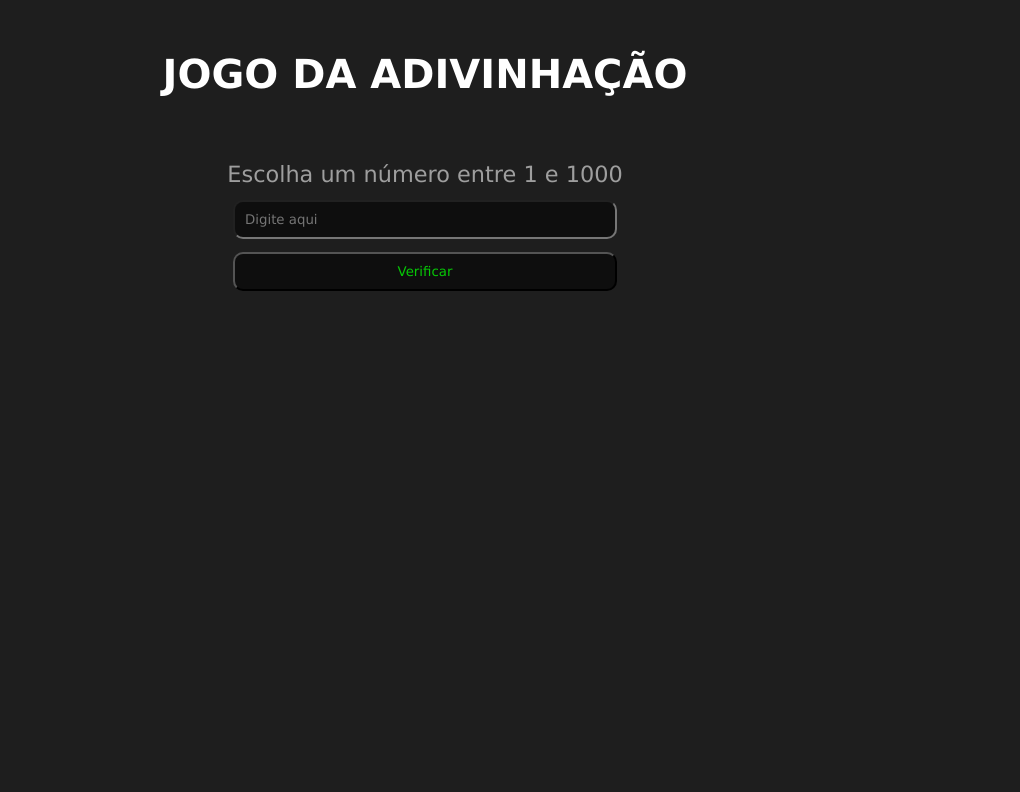
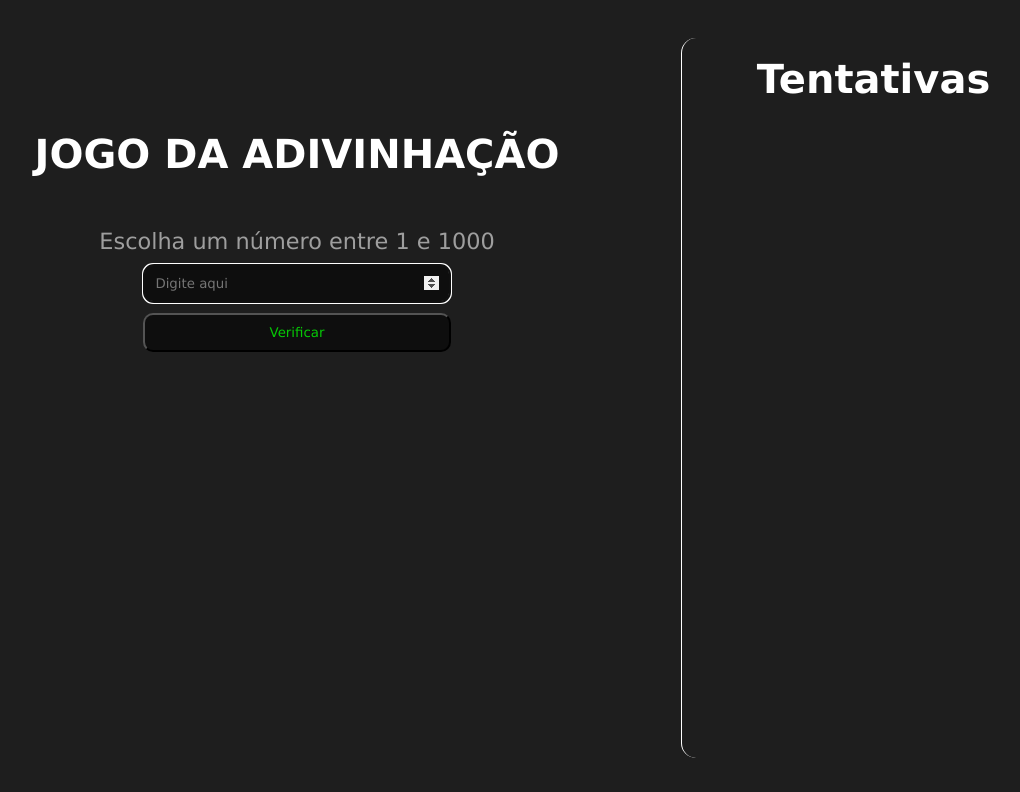
Before and after one commit to felipeInv/jogo_adivinhar, a plain HTML site: page index.html in a window 1280 px wide. Both pictures are taken after a click on the input "Verificar". Shown: the whole page, without its empty margins (215-1235 px from the left). Drawn offline with Linux system fonts and the light colour scheme.

Commit message:
adivinhação v3

```diff
--- a/back.js
+++ b/back.js
@@ -1,31 +1,42 @@
-var resultado = parseInt(Math.random()*1001);
-function verificar(){
+var resultado = parseInt(Math.random() * 1001);
+var numTentativas = 0
+function verificar() {
     var numero = window.document.getElementById('num')
     var resposta = window.document.getElementById('resposta')
     var painelCerto = window.document.getElementById('painelCerto')
     var painelMais = window.document.getElementById('painelMais')
     var painelMenos = window.document.getElementById('painelMenos')
     var section = window.document.getElementById('section')
+    var tentativas = window.document.getElementById('tentativa')
+
     painelMais.style.display = "none"
     painelCerto.style.display = "none"
     painelMenos.style.display = "none"
-if(numero.value.length > 0){
+    if (numero.value.length > 0) {
         section.style.display = "block"
+        resposta.innerText = "Verificando..."
+
+        setTimeout(() => {
+            numTentativas++
             numero = Number(numero.value)
-    if(numero == resultado){
+            tentativas.innerHTML += `<br>na sua ${numTentativas}ª tentativa o número chutado foi ${numero}<br>`
+            if (numero == resultado) {
                 painelCerto.style.display = "block"
                 resposta.style.color = "green"
                 resposta.innerHTML = "Acertou!"
             }
-    else if(numero > resultado){
+            else if (numero > resultado) {
                 painelMenos.style.display = "block"
                 resposta.innerHTML = "Menos"
                 painel.style.backgroundColor = "red"
             }
-    else if(numero < resultado){
+            else if (numero < resultado) {
                 painelMais.style.display = "block"
                 resposta.innerHTML = "Mais"
                 painel.style.backgroundColor = "red"
             }
+
+        }, 500);
     }
+    numero.focus()
 }
--- a/index.html
+++ b/index.html
@@ -7,8 +7,8 @@
     <link rel="stylesheet" href="style.css">
 </head>
 <body>
-    <h1>JOGO DA ADIVINHAÇÃO</h1>
     <main>
+        <h1>JOGO DA ADIVINHAÇÃO</h1>
         <p>Escolha um número entre 1 e 1000</p>
         <input type="number" name="num" id="num" required placeholder="Digite aqui" min="1" max="1000">
         <input type="submit" value="Verificar" onclick="verificar()">
@@ -19,6 +19,9 @@
             <h2 id="resposta"></h2>
         </section>
     </main>
+    <article id="tentativa">
+        <h2>Tentativas</h2>
+    </article>
     <script src="back.js"></script>
 </body>
 </html>
--- a/style.css
+++ b/style.css
@@ -9,13 +9,16 @@ body{
     background-color: #1E1E1E;
     min-width: 100vh;
     color: white;
+    display: grid;
+    grid-template-columns: 70% 30%;
+    grid-template-rows: 100vh;
 }
-body,main{
+main{
     display: flex;
-    justify-content: center;
     align-items: center;
     flex-direction: column;
-    width: 100vw;
+    margin-top: 10%;
+    width: 80vw;
 }
 h1{
     font-size: 2.5em;
@@ -77,3 +80,13 @@ section{
     background-size: contain;
     background-color: #c91306;
 }
+article{
+    position: relative;
+    border-left: 1px solid white;
+    border-radius: 15px;
+    padding: 10px;
+    text-align: center;
+    margin-top: 10%;
+    height: 90vh;
+    overflow: scroll;
+}
--- /dev/null
+++ b/teste.js
@@ -0,0 +1,3 @@
+setTimeout(() => {
+    console.log('1')
+},2000)
```
Lines whose indentation alone changed are shown as unchanged.
